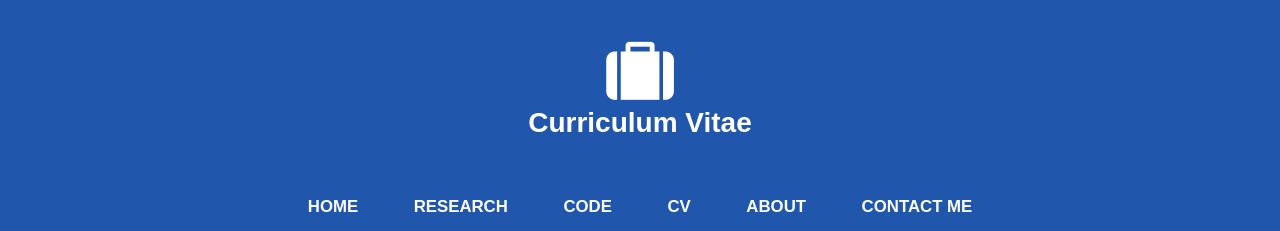
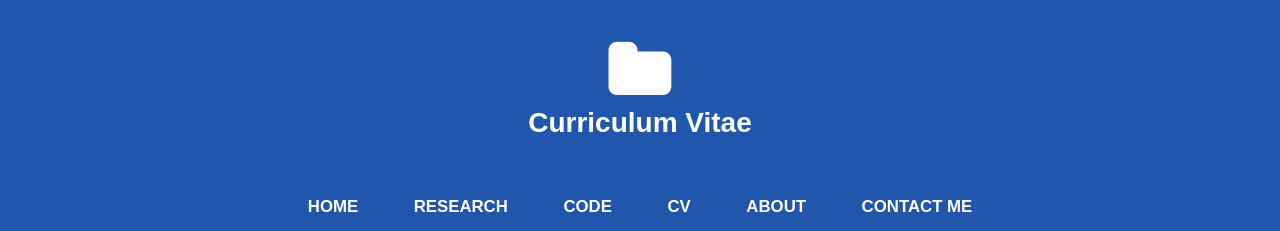
Before and after one commit to dcgerard/dcgerard.github.io, a Jekyll site: the page built from cv/index.html, in a window 1280 px wide. Shown: the top 231 px of the page. Built offline with Jekyll 4.4.1, drawn with Linux system fonts in a browser that asks for light colours.

```diff
--- a/_layouts/default.html
+++ b/_layouts/default.html
@@ -24,7 +24,7 @@
       <span class="icon icon-envelope-alt"></span>
       {% endif %}
       {% if page.category == "cv" %}
-      <span class="icon icon-suitcase"></span>
+      <span class="icon icon-folder-close"></span>
       {% endif %}
       <h2> {{ page.title }} </h2>
     </div>
--- a/cv/index.html
+++ b/cv/index.html
@@ -26,7 +26,7 @@ category: cv
   <br>
   <li> Pollack, J. D., <b>Gerard, D.</b>, & Pearl, D. K. (2013). Uniquely Localized Intra-Molecular Amino Acid Concentrations at the Glycolytic Enzyme Catalytic/Active Centers of Archaea, Bacteria and Eukaryota are Associated with Their Proposed Temporal Appearances on Earth. <i>Origins of Life and Evolution of Biospheres</i>, 43(2), 161-187. <a href="http://link.springer.com/article/10.1007/s11084-013-9331-8">[Link to Springer]</a></li>
   <br>
-  <li> <b>Gerard, D.</b>, Gibbs, H. L., & Kubatko, L. (2011). Estimating hybridization in the presence of coalescence using phylogenetic intraspecific sampling. <i>BMC evolutionary biology</i>, 11(1), 291. <a href="http://www.biomedcentral.com/content/pdf/1471-2148-11-291.pdf">[Link to BMC]</a></li>
+  <li> <b>Gerard, D.</b>, Gibbs, H. L., & Kubatko, L. (2011). Estimating hybridization in the presence of coalescence using phylogenetic intraspecific sampling. <i>BMC evolutionary biology</i>, 11(1), 291. <a href="http://bmcevolbiol.biomedcentral.com/articles/10.1186/1471-2148-11-291">[Link to BMC]</a></li>
 </ul>
 
 <h2> Research Experience </h2>
```
Also changed, not shown: 1 other file.
